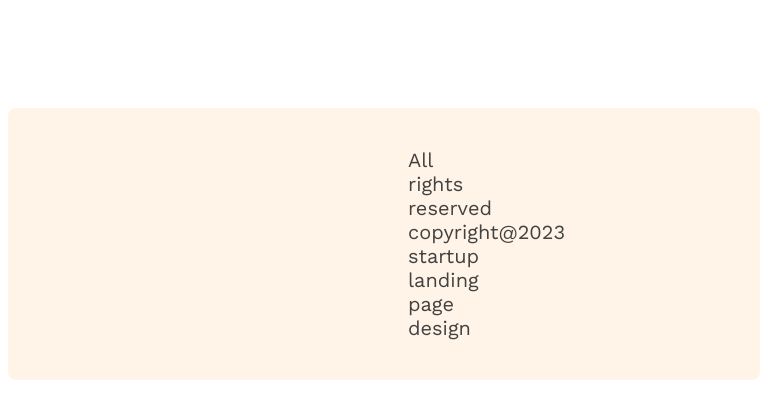
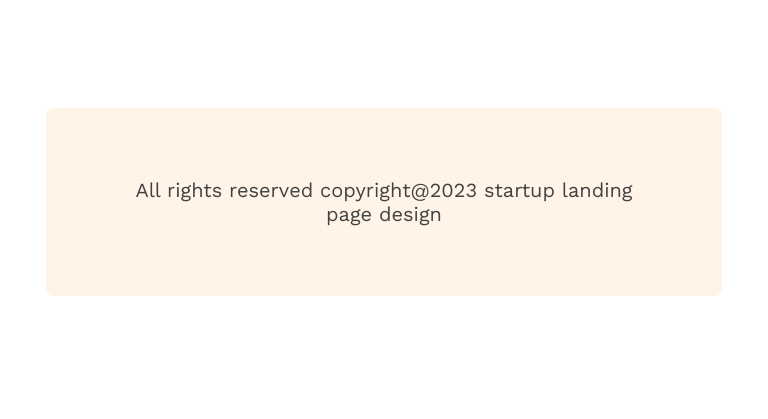
Before and after one commit to Naimur300/g3-architect-website, a plain HTML site: page index.html in a window 768 px wide. Shown: the part 6976-7395 px from the top of the page. Drawn offline with nearby package versions, Linux system fonts and the light colour scheme.

Commit message:
footer part responsive for medium devices done

```diff
--- a/styles/architect.css
+++ b/styles/architect.css
@@ -346,6 +346,12 @@ margin-top: 130px;
        padding-right: 20px;
        gap: 15px;
     }
+    .copy{
+        padding: 70px;
+    }
+    .footer{
+        width: 90%;
+    }
 
 
 
```
